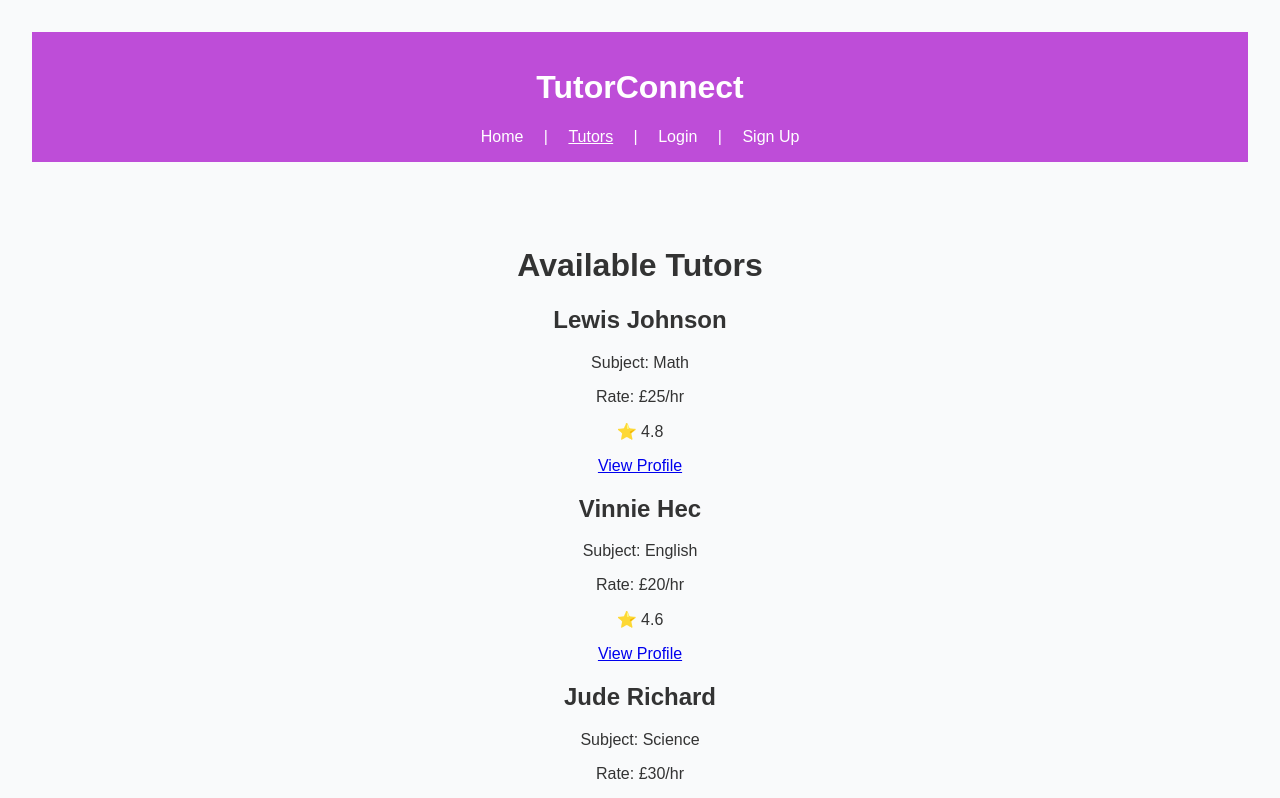
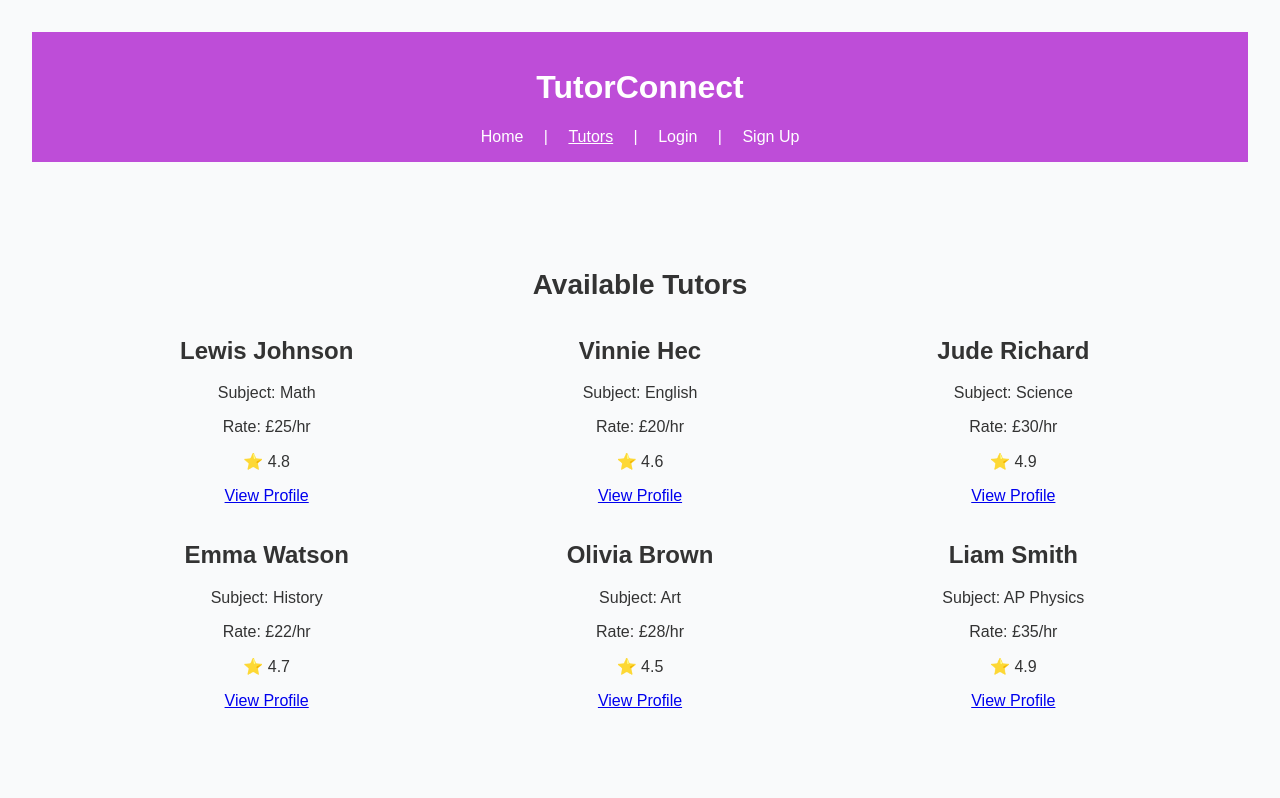
Before and after one commit to L0af1/Website, a Vue app in the folder Tutor/: page /tutors in a window 1280 px wide. Shown: the top 798 px of the page. Built offline with nearby package versions, Linux system fonts and the light colour scheme.

Commit message:
updated css
Got rid of tailwind in my tutor file

```diff
--- a/Tutor/src/Tutors.vue
+++ b/Tutor/src/Tutors.vue
@@ -1,4 +1,4 @@
-<template>
+<!-- <template>
   <div class="p-6">
     <h1 class="text-2xl font-bold mb-4">Available Tutors</h1>
 
@@ -24,3 +24,67 @@ const tutors = [
   { id: 6, name: 'Liam Smith', subject: ' AP Physics', price: 35, rating: 4.9 }
 ]
 </script>
+
+
+-->
+
+<!-- updated css-->
+
+<template>
+  <div class="tutors-container">
+    <h1 class="tutors-title">Available Tutors</h1>
+
+    <div class="tutors-grid">
+      <TutorCard
+        v-for="tutor in tutors"
+        :key="tutor.id"
+        :tutor="tutor"
+      />
+    </div>
+  </div>
+</template>
+
+<script setup>
+import TutorCard from './components/TutorCard.vue'
+
+const tutors = [
+  { id: 1, name: 'Lewis Johnson', subject: 'Math', price: 25, rating: 4.8 },
+  { id: 2, name: 'Vinnie Hec', subject: 'English', price: 20, rating: 4.6 },
+  { id: 3, name: 'Jude Richard', subject: 'Science', price: 30, rating: 4.9 },
+  { id: 4, name: 'Emma Watson', subject: 'History', price: 22, rating: 4.7 },
+  { id: 5, name: 'Olivia Brown', subject: 'Art', price: 28, rating: 4.5 },
+  { id: 6, name: 'Liam Smith', subject: 'AP Physics', price: 35, rating: 4.9 }
+]
+</script>
+
+<style scoped>
+/* Main container */
+.tutors-container {
+  padding: 1.5rem; /* same as p-6 */
+  background-color: #f9fafb;
+  min-height: 100vh;
+}
+
+/* Title */
+.tutors-title {
+  font-size: 1.75rem; /* same as text-2xl */
+  font-weight: bold;
+  margin-bottom: 1rem; /* same as mb-4 */
+  color: #333;
+  text-align: center;
+}
+
+/* Tutor grid */
+.tutors-grid {
+  display: grid;
+  grid-template-columns: 1fr;
+  gap: 1rem; /* same as gap-4 */
+}
+
+/* Responsive layout - 3 columns on medium+ screens */
+@media (min-width: 768px) {
+  .tutors-grid {
+    grid-template-columns: repeat(3, 1fr);
+  }
+}
+</style>
```
